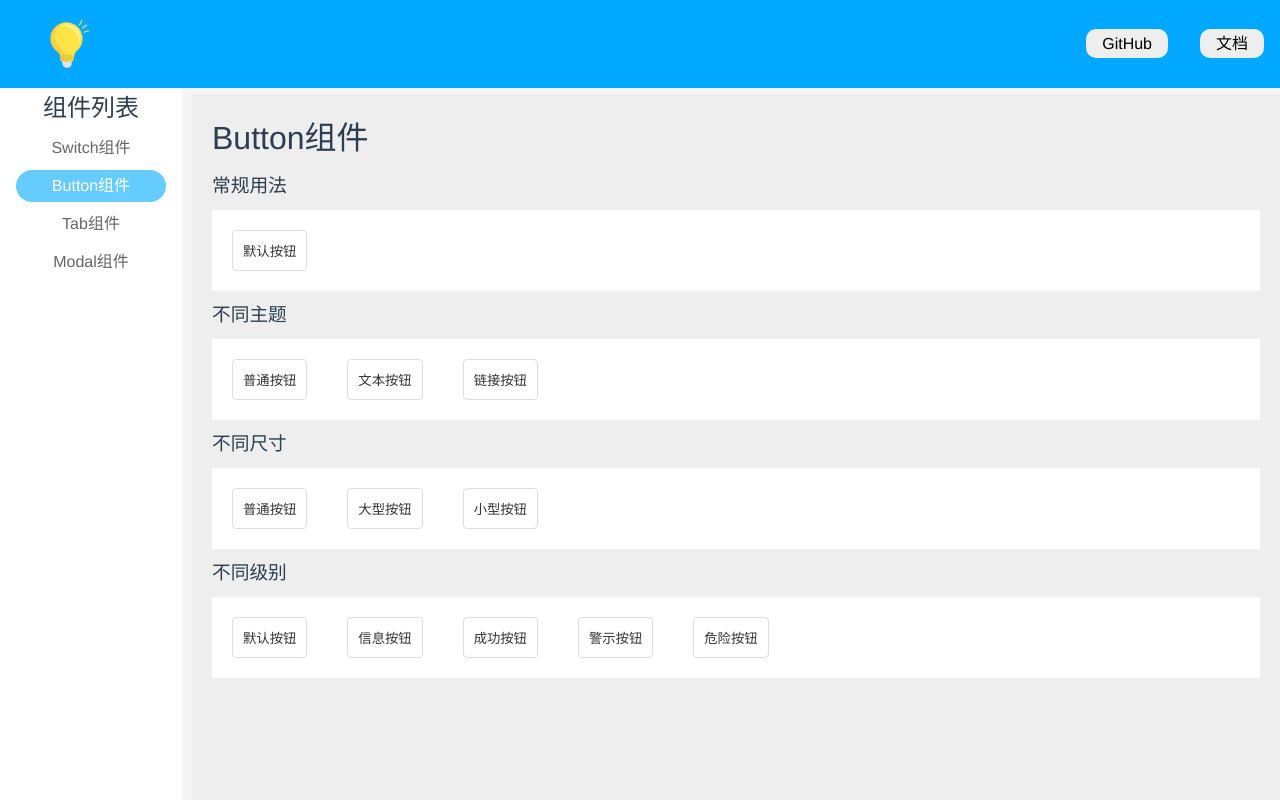
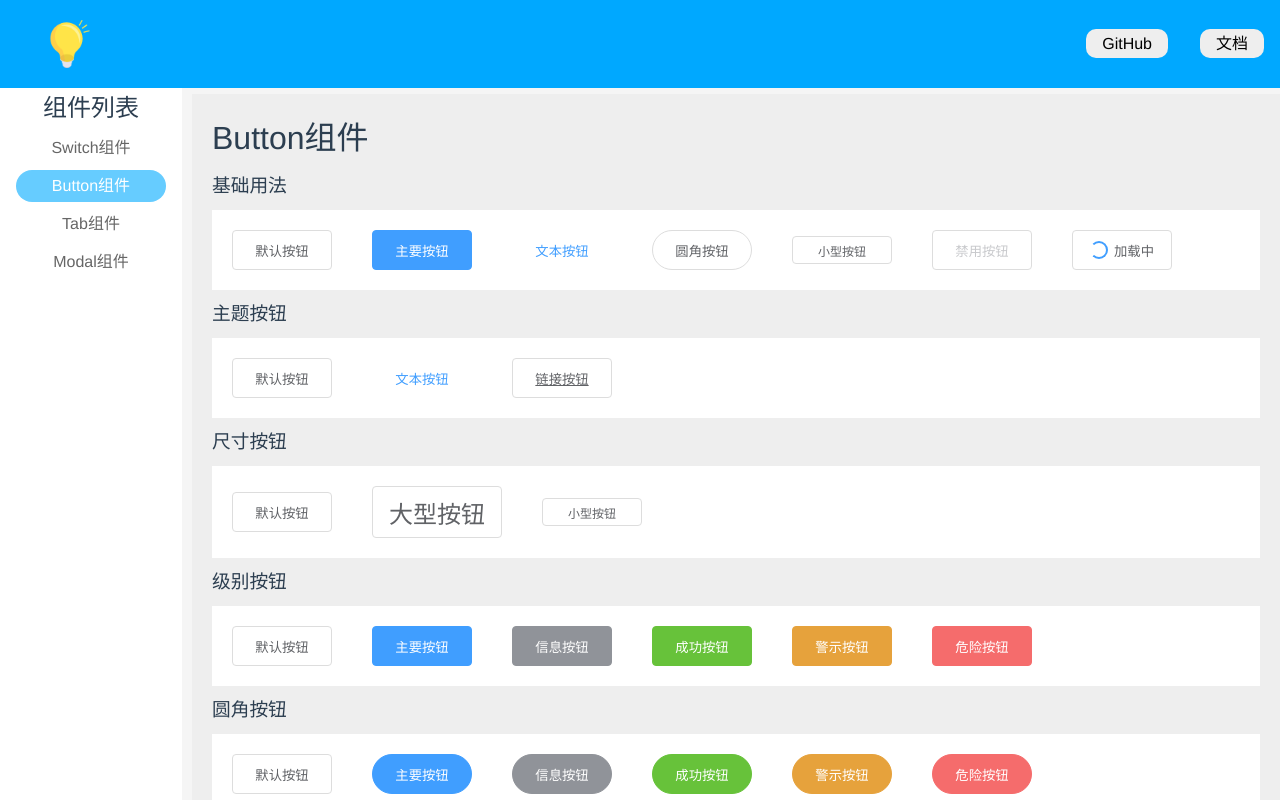
Before and after one commit to rookiepjx/ui-for-vue3, a Vue app: page /doc/button in a window 1280 px wide. Shown: the top 800 px of the page. Built offline with nearby package versions, Linux system fonts and the light colour scheme.

Commit message:
完成button定制化

```diff
--- a/src/components/Button/Button.vue
+++ b/src/components/Button/Button.vue
@@ -1,16 +1,16 @@
 <template>
 <div class="content">
-  <button class="star-button" :class="classes" :disabled="disabled">
-    <span v-if="loading" class="button-loading"></span>
+  <button class="star-btn" :class="[
+        classes,
+        { 'star-btn-round': round }
+      ]" :disabled="disabled">
+    <span v-if="loading" class="star-btn-loading"></span>
     <slot />
   </button>
 </div>
 </template>
 
 <script lang="ts">
-import {
-  computed
-} from "vue";
 // 声明规定props类型和值
 declare const props: {
   theme ? : "button" | "text" | "link";
@@ -18,29 +18,10 @@ declare const props: {
   level ? : "default" | "info" | "success" | "warning" | "danger";
   disabled: boolean;
   loading: boolean;
+  round: boolean;
 };
 
 export default {
-  setup(props, context) {
-    const {
-      theme,
-      size,
-      level
-    } = props;
-    const classes = () => {
-      return {
-        [`star-theme-${theme}`]: theme,
-        [`star-size-${size}`]: size,
-        [`star-level-${level}`]: level,
-      };
-    };
-    return {
-      theme,
-      size,
-      level,
-      classes
-    };
-  },
   props: {
     theme: {
       type: String,
@@ -62,62 +43,208 @@ export default {
       type: Boolean,
       default: false,
     },
+    round: {
+      type: Boolean,
+      default: false,
+    }
+  },
+  computed: {
+    classes() {
+      return `star-btn-${this.theme} star-btn-${this.size} star-btn-${this.level}`;
+    },
   },
 };
-// const {
-//   theme,
-//   size,
-//   level
-// } = props;
-// export const classes = computed(() => {
-//   return {
-//     [`star-theme-${theme}`]: theme,
-//     [`star-size-${size}`]: size,
-//     [`star-level-${level}`]: level,
-//   };
-// });
 </script>
 
 <style lang="scss" scoped>
+$max:999px;
+$height: 40px;
+$height-large:52px;
+$height-mini: 28px;
+$white: #fff;
+$black: #606266;
+$grey:#c8c9cc;
+$blue:#409eff;
 $border-radius: 4px;
 $border: 1px #ddd solid;
-$border-hover: 1px #c6e2ff solid;
-$default-text-hover: #40a9ff;
+$border1: 1px #c6e2ff solid;
+$default-text: #606266;
+$default-text1: #40a9ff;
 // 主题背景色
-$default: #fff;
-$default-hover: #ecf5ff;
-$primary: #409eff;
-$primary-hover: #66b1ff;
-$success: #67c23a;
-$success-hover: #85ce61;
-$info: #909399;
-$info-hover: #a6a9ad;
-$warn: #e6a23c;
-$warn-hover: #ebb563;
-$danger: #f56c6c;
-$danger-hover: #f78989;
+$default-bgc: #fff;
+$default-bgc1: #ecf5ff;
+$primary-bgc: #409eff;
+$primary-bgc1: #66b1ff;
+$success-bgc: #67c23a;
+$success-bgc1: #85ce61;
+$info-bgc: #909399;
+$info-bgc1: #a6a9ad;
+$warning-bgc: #e6a23c;
+$warning-bgc1: #ebb563;
+$danger-bgc: #f56c6c;
+$danger-bgc1: #f78989;
 
 .content {
-  >.star-button {
+
+  // 默认按钮
+  >.star-btn {
+    min-width: 100px;
+    height: $height;
     padding: 10px;
     background-color: #fff;
+    color: $black;
     border-radius: $border-radius;
     border: $border;
     cursor: pointer;
     white-space: nowrap;
 
-    &:hover,
-    &:focus {
-      border: $border-hover;
-      background-color: $default-hover;
-      color: $default-text-hover;
+    &:focus,
+    &:hover {
+      border: $border1;
+      background-color: $default-bgc;
+      color: $default-text1;
+    }
+
+    &[disabled] {
+      cursor: not-allowed;
+      color: $grey;
+
+      &:hover {
+        border-color: $grey;
+      }
     }
   }
 
-  >.star-size-large {
+  // 文字主题按钮
+  >.star-btn-text {
+    color: #409eff;
+    background-color: $white;
+    border: none;
+
+    &:focus,
+    &:hover {
+      border: none;
+      background-color: $white;
+    }
+  }
+
+  // 超链接主题按钮
+  >.star-btn-link {
+    text-decoration: underline;
+  }
+
+  // 主要按钮
+  >.star-btn-primary {
+    color: $white;
+    background-color: $primary-bgc;
+    border: 1px solid $primary-bgc;
+
+    &:focus,
+    &:hover {
+      color: $white;
+      background-color: $primary-bgc1;
+      border: 1px solid $primary-bgc1;
+    }
+  }
+
+  // 成功按钮
+  >.star-btn-success {
+    color: $white;
+    background-color: $success-bgc;
+    border: 1px solid $success-bgc;
+
+    &:focus,
+    &:hover {
+      color: $white;
+      background-color: $success-bgc1;
+      border: 1px solid $success-bgc1;
+    }
+  }
+
+  // 信息按钮
+  >.star-btn-info {
+    color: $white;
+    background-color: $info-bgc;
+    border: 1px solid $info-bgc;
+
+    &:focus,
+    &:hover {
+      color: $white;
+      background-color: $info-bgc1;
+      border: 1px solid $info-bgc1;
+    }
+  }
+
+  // 警告按钮
+  >.star-btn-warning {
+    color: $white;
+    background-color: $warning-bgc;
+    border: 1px solid $warning-bgc;
+
+    &:focus,
+    &:hover {
+      color: $white;
+      background-color: $warning-bgc1;
+      border: 1px solid $warning-bgc1;
+    }
+  }
+
+  // 危险按钮
+  >.star-btn-danger {
+    color: $white;
+    background-color: $danger-bgc;
+    border: 1px solid $danger-bgc;
+
+    &:focus,
+    &:hover {
+      color: $white;
+      background-color: $danger-bgc1;
+      border: 1px solid $danger-bgc1;
+    }
+  }
+
+  // 大型按钮
+  >.star-btn-large {
     font-size: 24px;
-    height: 48px;
+    height: $height-large;
     padding: 0 16px;
+  }
+
+  // 小型按钮
+  >.star-btn-mini {
+    font-size: 12px;
+    height: $height-mini;
+    padding: 0 8px;
+  }
+
+  // 圆角按钮
+  >.star-btn-round {
+    // 为了适合各个尺寸按钮高度50%的圆角，设置为最大值
+    border-radius: $max;
+  }
+
+  // 加载按钮
+  .star-btn-loading {
+    display: inline-block;
+    width: 14px;
+    height: 14px;
+    margin-right: 6px;
+    vertical-align: top;
+    border-radius: 50%;
+    border-width: 2px;
+    border-style: solid;
+    border-color: $blue $blue $blue transparent;
+    animation: star-btn-loading 1s infinite linear;
+  }
+
+  @keyframes star-btn-loading {
+    0% {
+      transform: rotate(0deg)
+    }
+
+    100% {
+      transform: rotate(360deg)
+    }
   }
 }
 </style>
--- a/src/components/Button/ButtonDemo.vue
+++ b/src/components/Button/ButtonDemo.vue
@@ -2,35 +2,60 @@
 <div class="content">
   <h1 class="title">Button组件</h1>
   <div class="box">
-    <h3>常规用法</h3>
+    <h3>基础用法</h3>
     <div class="cpn">
       <Button>默认按钮</Button>
+      <Button level="primary">主要按钮</Button>
+      <Button theme="text">文本按钮</Button>
+      <Button round>圆角按钮</Button>
+      <Button size="mini">小型按钮</Button>
+      <Button disabled>禁用按钮</Button>
+      <Button loading>加载中</Button>
     </div>
   </div>
   <div class="box">
-    <h3>不同主题</h3>
+    <h3>主题按钮</h3>
     <div class="cpn">
-      <Button>普通按钮</Button>
+      <Button>默认按钮</Button>
       <Button theme="text">文本按钮</Button>
       <Button theme="link">链接按钮</Button>
     </div>
   </div>
   <div class="box">
-    <h3>不同尺寸</h3>
+    <h3>尺寸按钮</h3>
     <div class="cpn">
-      <Button>普通按钮</Button>
+      <Button>默认按钮</Button>
       <Button size="large">大型按钮</Button>
       <Button size="mini">小型按钮</Button>
     </div>
   </div>
   <div class="box">
-    <h3>不同级别</h3>
+    <h3>级别按钮</h3>
     <div class="cpn">
       <Button>默认按钮</Button>
+      <Button level="primary">主要按钮</Button>
       <Button level="info">信息按钮</Button>
       <Button level="success">成功按钮</Button>
       <Button level="warning">警示按钮</Button>
       <Button level="danger">危险按钮</Button>
+    </div>
+  </div>
+  <div class="box">
+    <h3>圆角按钮</h3>
+    <div class="cpn">
+      <Button>默认按钮</Button>
+      <Button level="primary" round>主要按钮</Button>
+      <Button level="info" round>信息按钮</Button>
+      <Button level="success" round>成功按钮</Button>
+      <Button level="warning" round>警示按钮</Button>
+      <Button level="danger" round>危险按钮</Button>
+    </div>
+  </div>
+  <div class="box">
+    <h3>加载按钮</h3>
+    <div class="cpn">
+      <Button>默认按钮</Button>
+      <Button loading>加载中</Button>
     </div>
   </div>
 </div>
@@ -58,6 +83,7 @@ export default {
     >.cpn {
       display: flex;
       flex-wrap: wrap;
+      align-items: center;
       background-color: #fff;
     }
   }
```
